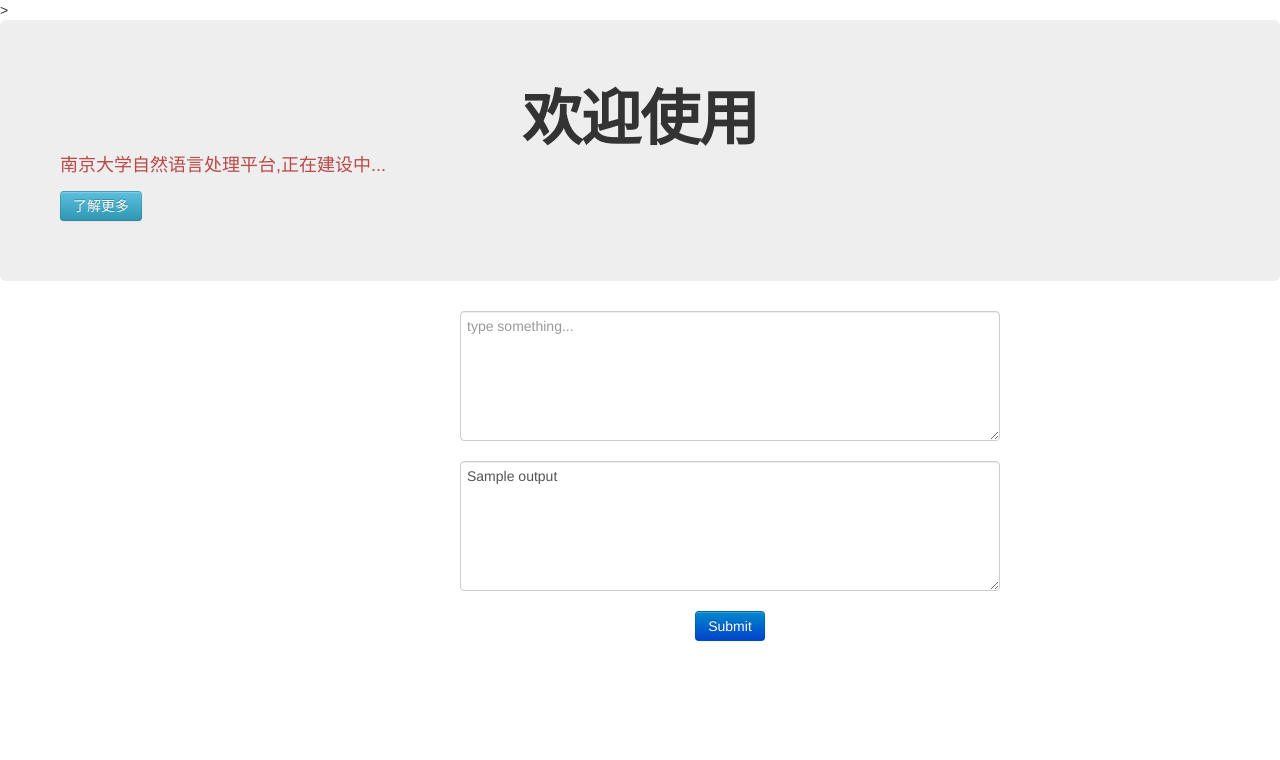
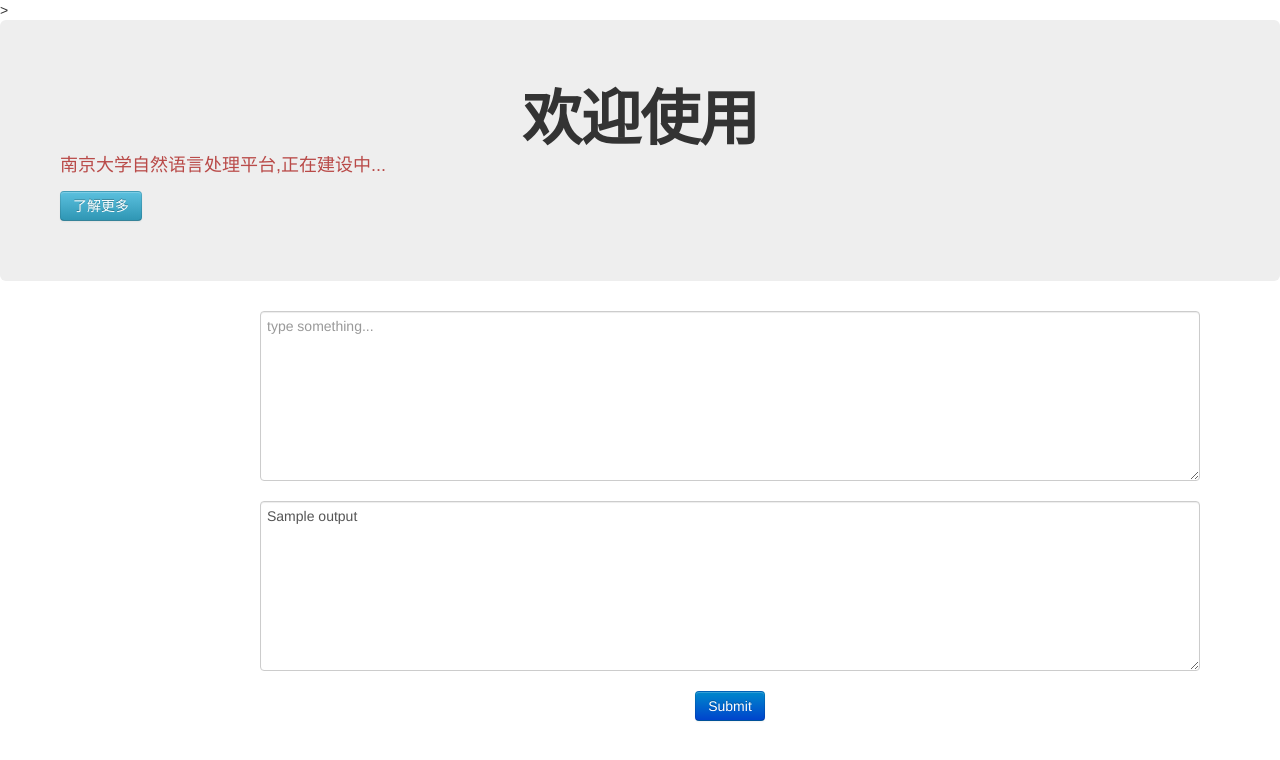
Before and after one commit to longsail/NJUNLP-WebDemo, a Python web app: template NJUNLP-SMT/templates/index.html in a window 1280 px wide. Shown: the top 760 px of the page. Run offline with Jinja, Linux system fonts and the light colour scheme; the template is opened without the code that fills it: most values are stand-ins (such as "Sample title", 1, 10 or a date in 2020); some libraries are stand-ins or nearby versions.

Commit message:
change textarea

```diff
--- a/NJUNLP-SMT/templates/index.html
+++ b/NJUNLP-SMT/templates/index.html
@@ -42,12 +42,12 @@
 			<form class="form-horizontal" method="get" action="/">
 				<div class="control-group">
 					<div class="controls">
-						<textarea class="filed span7" rows="6" id="textarea" name="inputText" placeholder="type something..."></textarea>
+						<textarea class="filed span12" rows="8" id="textarea" name="inputText" placeholder="type something..."></textarea>
 					</div>
 				</div>
 				<div class="control-group">
 					<div class="controls">
-						<textarea class="filed span7" rows="6" id="textarea">{{ output }}</textarea>
+						<textarea class="filed span12" rows="8" id="textarea">{{ output }}</textarea>
 					</div>
 				</div>
 
```
